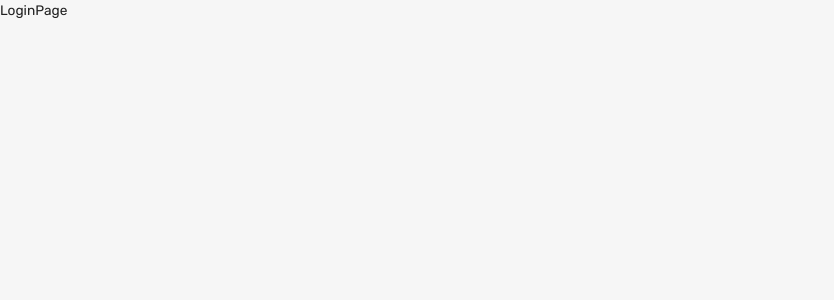
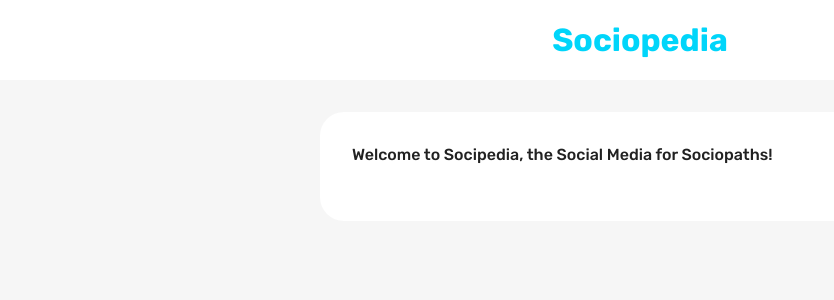
Before and after one commit to Dmitriifd/react-socialpedia, a React (Create React App) app: page / in a window 1280 px wide. Shown: the top 300 px of the page, without its empty margins (0-834 px from the left). Built offline with nearby package versions, Linux system fonts and the light colour scheme.

Commit message:
login page

```diff
--- a/src/scenes/loginPage/index.jsx
+++ b/src/scenes/loginPage/index.jsx
@@ -1,5 +1,33 @@
+import { Box, Typography, useTheme, useMediaQuery } from '@mui/material';
+
 const LoginPage = () => {
-  return <div>LoginPage</div>;
+  const theme = useTheme();
+  const isNonMobileScreens = useMediaQuery('(min-width: 1000px)');
+
+  return (
+    <Box>
+      <Box
+        width="100%"
+        backgroundColor={theme.palette.background.alt}
+        p="1rem 6%"
+        textAlign="center">
+        <Typography fontWeight="bold" fontSize="32px" color="primary">
+          Sociopedia
+        </Typography>
+      </Box>
+
+      <Box
+        width={isNonMobileScreens ? '50%' : '93%'}
+        p="2rem"
+        m="2rem auto"
+        borderRadius="1.5rem"
+        backgroundColor={theme.palette.background.alt}>
+        <Typography fontWeight="500" variant="h5" sx={{ mb: '1.5rem' }}>
+          Welcome to Socipedia, the Social Media for Sociopaths!
+        </Typography>
+      </Box>
+    </Box>
+  );
 };
 
 export default LoginPage;
--- a/src/scenes/navbar/index.jsx
+++ b/src/scenes/navbar/index.jsx
@@ -39,7 +39,9 @@
   const primaryLight = theme.palette.primary.light;
   const alt = theme.palette.background.alt;
 
-  const fullName = `${user?.firstName ? user?.firstName :'user'} ${user?.lastName ? user?.lastName : 'name'}`;
+  const fullName = `${user?.firstName ? user?.firstName : 'user'} ${
+    user?.lastName ? user?.lastName : 'name'
+  }`;
 
   return (
     <FlexBetween padding="1rem 6%" backgroundColor={alt}>
```
